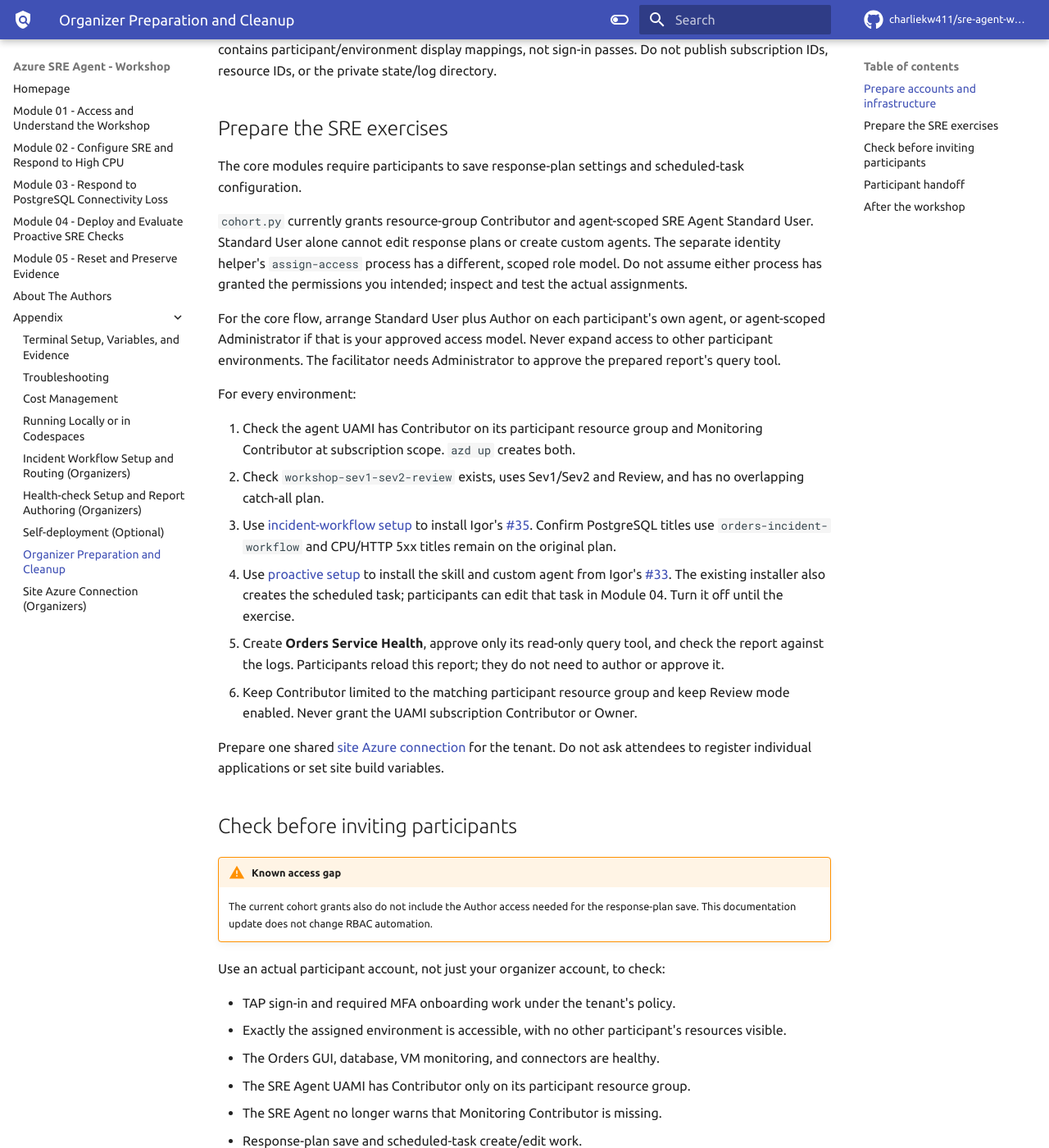
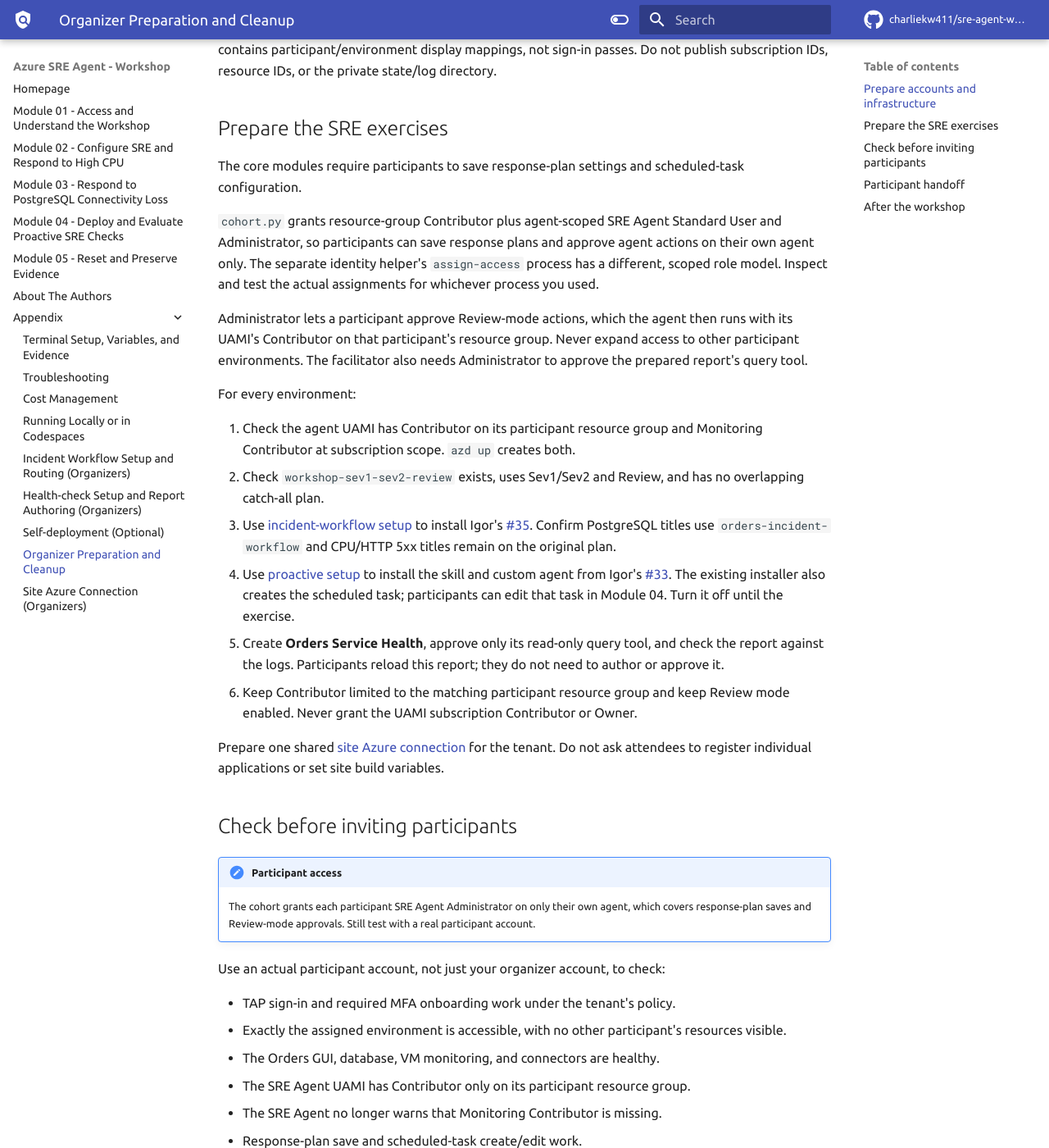
Before and after one commit to charliekw411/sre-agent-workshop, an MkDocs documentation site: the page built from docs/sre/30-appendix/07-organizer-guide.md, in a window 1280 px wide and 1400 px high, scrolled down 517 px. Shown: the whole window at 82% size. Built offline with MkDocs 1.6.1 and Material for MkDocs 9.7.7, drawn with Linux system fonts in a browser that asks for light colours; comment, search, counter and statistics services are not loaded.

Commit message:
feat: grant participants SRE Agent Administrator on own agent
Co-authored-by: Copilot App <223556219+Copilot@users.noreply.github.com>

```diff
--- a/docs/sre/30-appendix/07-organizer-guide.md
+++ b/docs/sre/30-appendix/07-organizer-guide.md
@@ -41,15 +41,15 @@ or the private state/log directory.
 The core modules require participants to save response-plan settings and
 scheduled-task configuration.
 
-`cohort.py` currently grants resource-group Contributor and agent-scoped
-SRE Agent Standard User. Standard User alone cannot edit response plans or
-create custom agents. The separate identity helper's `assign-access` process
-has a different, scoped role model. Do not assume either process has granted
-the permissions you intended; inspect and test the actual assignments.
+`cohort.py` grants resource-group Contributor plus agent-scoped SRE Agent
+Standard User and Administrator, so participants can save response plans and
+approve agent actions on their own agent only. The separate identity helper's
+`assign-access` process has a different, scoped role model. Inspect and test
+the actual assignments for whichever process you used.
 
-For the core flow, arrange Standard User plus Author on each participant's
-own agent, or agent-scoped Administrator if that is your approved access
-model. Never expand access to other participant environments. The facilitator
+Administrator lets a participant approve Review-mode actions, which the agent
+then runs with its UAMI's Contributor on that participant's resource group.
+Never expand access to other participant environments. The facilitator also
 needs Administrator to approve the prepared report's query tool.
 
 For every environment:
@@ -79,10 +79,10 @@ site build variables.
 
 ## Check before inviting participants
 
-!!! warning "Known access gap"
-    The current cohort grants also do not include the Author access needed
-    for the response-plan save. This documentation update does not change
-    RBAC automation.
+!!! note "Participant access"
+    The cohort grants each participant SRE Agent Administrator on only their own
+    agent, which covers response-plan saves and Review-mode approvals.
+    Still test with a real participant account.
 
 Use an actual participant account, not just your organizer account, to check:
 
```
Also changed, not shown: README.md (+2 -2 lines), docs/sre/02-operate-response-plan/index.md (+9 -7 lines), docs/sre/30-appendix/05-site-azure-connection.md (+8 -5 lines), facilitator-process/README.md (+2 -1 lines), facilitator-process/infrastructure-provisioning.md (+3 -3 lines), 2 other files.
